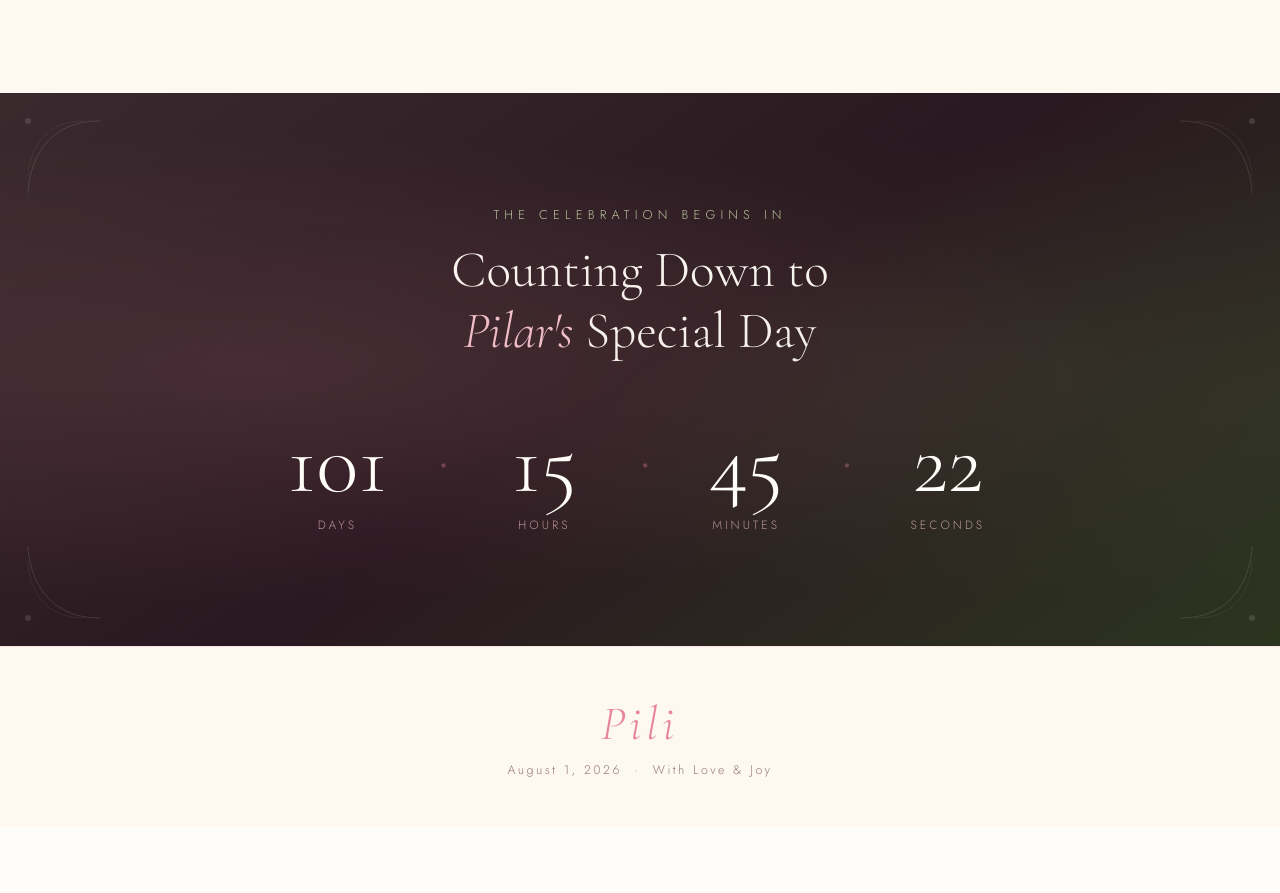
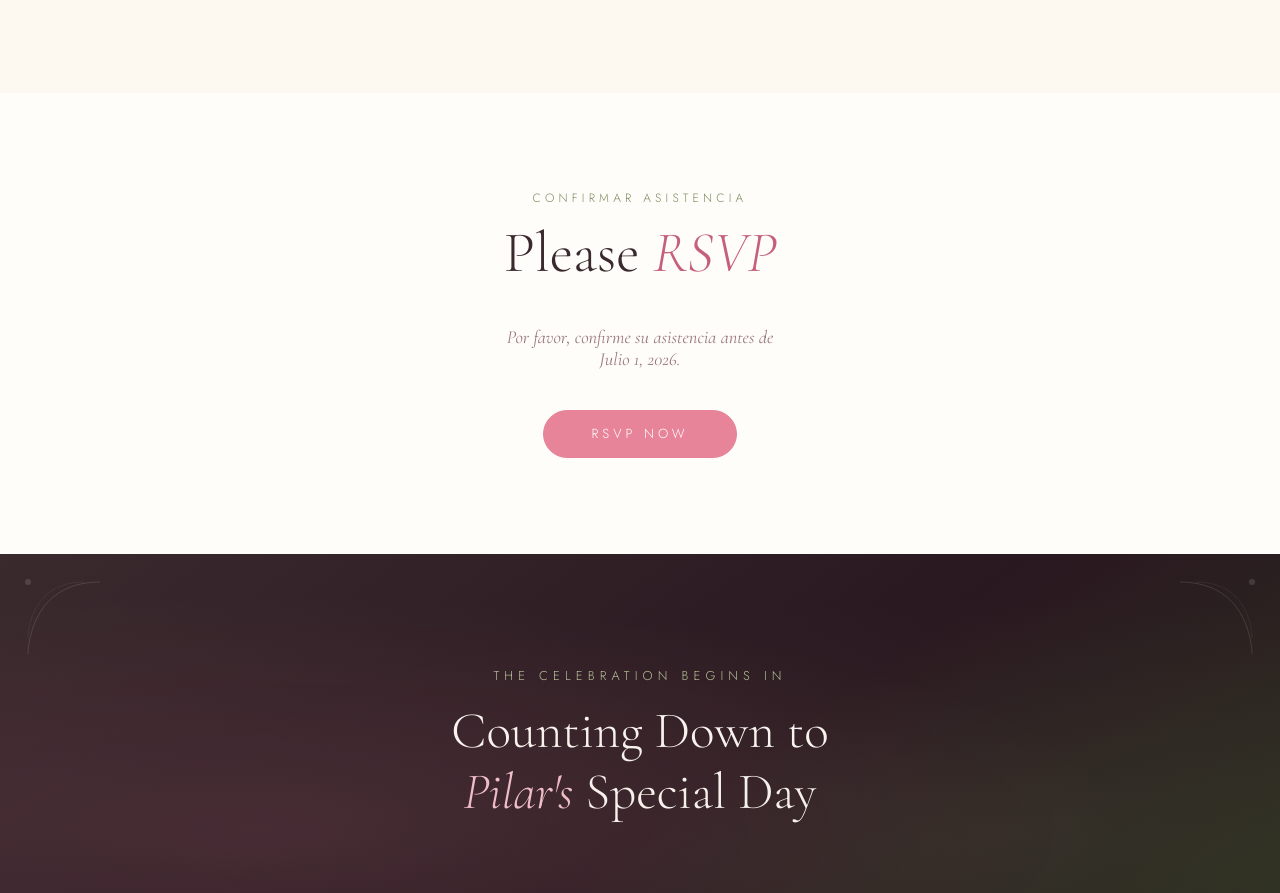
Before and after one commit to BarreraClaudia/pilar-quince, a plain HTML site: page index.html in a window 1280 px wide. Shown: the part 6371-7264 px from the top of the page. Before the commit the page ends 7198 px from the top, so only its background shows below. Drawn offline with nearby package versions, Linux system fonts and the light colour scheme.

Commit message:
add rsvp

```diff
--- a/index.html
+++ b/index.html
@@ -265,6 +265,18 @@
         </div>
     </section>
 
+    <!-- RSVP -->
+    <section class="rsvp-section">
+        <span class="section-label reveal">Confirmar Asistencia</span>
+        <h2 class="section-title reveal reveal-delay-1">Please <em>RSVP</em></h2>
+        <p class="rsvp-sub reveal reveal-delay-2">Por favor, confirme su asistencia antes de <br>Julio 1, 2026.</p>
+        <div class="rsvp-btn-wrap reveal reveal-delay-3">
+            <a class="rsvp-btn"
+                href="https://docs.google.com/forms/d/e/1FAIpQLSeOjHfRfs--UPSKJ7yHJNap7k3MWvmoi21TVGYM9nWp5AZGBA/viewform?usp=header"
+                target="_blank" rel="noopener noreferrer">RSVP Now</a>
+        </div>
+    </section>
+
     <!-- COUNTDOWN -->
     <section class="countdown-section">
         <!-- Corner flourishes -->
--- a/styles.css
+++ b/styles.css
@@ -795,6 +795,52 @@ section {
   }
 }
 
+/* ========== RSVP ========== */
+.rsvp-section {
+  background: var(--white);
+  text-align: center;
+}
+
+.rsvp-section .section-title {
+  margin-bottom: 2.5rem;
+}
+
+.rsvp-sub {
+  font-family: 'Cormorant Garamond', serif;
+  font-style: italic;
+  font-size: 1.15rem;
+  color: #9a7880;
+  margin-bottom: 2.5rem;
+}
+
+.rsvp-btn-wrap {
+  display: flex;
+  justify-content: center;
+}
+
+.rsvp-btn {
+  display: inline-block;
+  padding: 0.85rem 3rem;
+  background: var(--pink);
+  color: white;
+  font-family: 'Jost', sans-serif;
+  font-weight: 300;
+  font-size: 0.82rem;
+  letter-spacing: 0.3em;
+  text-transform: uppercase;
+  text-decoration: none;
+  border-radius: 30px;
+  border: 1px solid var(--pink);
+  transition:
+    background 0.3s ease,
+    color 0.3s ease;
+}
+
+.rsvp-btn:hover {
+  background: transparent;
+  color: var(--pink-deep);
+}
+
 /* ========== COUNTDOWN ========== */
 .countdown-section {
   background: linear-gradient(145deg, #3a2a2e 0%, #2a1820 50%, #2c3520 100%);
```
Also changed, not shown: 1 other file.
